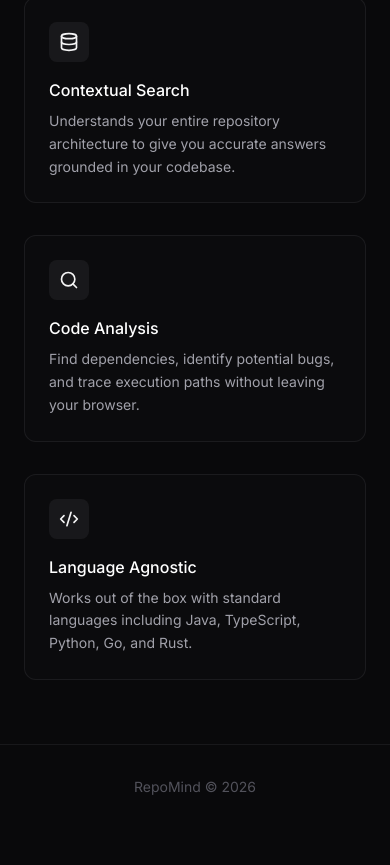
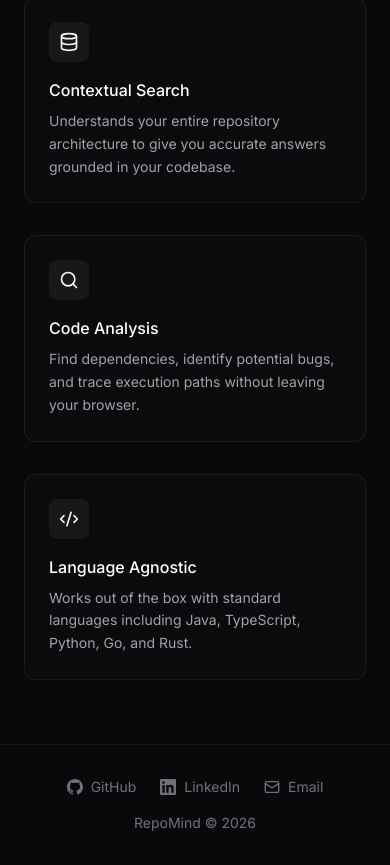
Before and after one commit to sarthak-jain03/RepoMind, a React (Vite) app in the folder frontend/: page / in a window 390 px wide. Shown: the part 615-1480 px from the top of the page. Before the commit the page ends 1444 px from the top, so only its background shows below. Built offline with nearby package versions, Linux system fonts and the light colour scheme; no server answers.

Commit message:
fixed mobile responsiveness

```diff
--- a/frontend/src/components/ChatBubble.jsx
+++ b/frontend/src/components/ChatBubble.jsx
@@ -36,7 +36,7 @@ export default function ChatBubble({ message, role, sources, timestamp }) {
       )}
 
       <div className={`flex gap-4 w-full ${isUser ? 'justify-end' : 'justify-start'}`}>
-        <div className={`max-w-[85%]`}>
+        <div className={`max-w-full md:max-w-[85%] overflow-x-auto break-words min-w-0`}>
           <div className={`
             px-5 py-3.5 text-sm leading-relaxed
             ${isUser
@@ -46,7 +46,7 @@ export default function ChatBubble({ message, role, sources, timestamp }) {
           `}>
             <div className={`prose prose-invert max-w-none prose-sm
               ${isUser ? 'prose-p:text-zinc-100' : 'prose-p:text-zinc-300'}
-              prose-pre:bg-zinc-900 prose-pre:border prose-pre:border-zinc-800
+              prose-pre:bg-zinc-900 prose-pre:border prose-pre:border-zinc-800 prose-pre:max-w-full prose-pre:overflow-x-auto
               ${!isUser && 'prose-blockquote:border-l-4 prose-blockquote:border-zinc-600 prose-blockquote:pl-4 prose-blockquote:text-zinc-400 prose-blockquote:not-italic'}
             `}>
               <ReactMarkdown
--- a/frontend/src/pages/ChatPage.jsx
+++ b/frontend/src/pages/ChatPage.jsx
@@ -17,7 +17,7 @@ export default function ChatPage() {
   const [input, setInput] = useState('');
   const [sending, setSending] = useState(false);
   const [loading, setLoading] = useState(true);
-  const [sidebarOpen, setSidebarOpen] = useState(true);
+  const [sidebarOpen, setSidebarOpen] = useState(window.innerWidth >= 768);
   const [fileTree, setFileTree] = useState([]);
 
   const messagesEndRef = useRef(null);
@@ -134,15 +134,21 @@ export default function ChatPage() {
         </div>
       </div>
 
-      <div className="flex-1 flex overflow-hidden">
+      <div className="flex-1 flex overflow-hidden relative">
         {sidebarOpen && (
-          <aside className="w-64 border-r border-zinc-900 bg-black flex-shrink-0 overflow-y-auto scrollbar-none">
-            <FileTree files={fileTree} repoName={repo?.name || 'Repository'} />
-          </aside>
+          <>
+            <div
+              className="absolute inset-0 bg-black/50 z-10 md:hidden"
+              onClick={() => setSidebarOpen(false)}
+            />
+            <aside className="absolute md:relative z-20 w-80 md:w-64 h-full border-r border-zinc-900 bg-black flex-shrink-0 overflow-y-auto scrollbar-none shadow-2xl md:shadow-none">
+              <FileTree files={fileTree} repoName={repo?.name || 'Repository'} />
+            </aside>
+          </>
         )}
 
         <div className="flex-1 flex flex-col min-w-0 bg-black">
-          <div className="flex-1 overflow-y-auto px-4 py-6 scrollbar-none">
+          <div className="flex-1 overflow-y-auto overflow-x-hidden px-4 py-6 scrollbar-none">
             {loading ? (
               <LoadingSpinner message="Loading chat..." />
             ) : messages.length === 0 ? (
@@ -196,8 +202,8 @@ export default function ChatPage() {
             )}
           </div>
 
-          <div className="p-4 bg-black pb-8">
-            <div className="max-w-3xl mx-auto flex items-end gap-3 bg-[#2f2f2f] rounded-[32px] p-2 pl-4 transition-colors">
+          <div className="p-3 md:p-4 bg-black pb-6 md:pb-8">
+            <div className="max-w-3xl mx-auto flex items-end gap-2 md:gap-3 bg-[#2f2f2f] rounded-[24px] md:rounded-[32px] p-2 pl-3 md:pl-4 transition-colors">
               <textarea
                 ref={inputRef}
                 value={input}
--- a/frontend/src/pages/LandingPage.jsx
+++ b/frontend/src/pages/LandingPage.jsx
@@ -1,12 +1,18 @@
 import { useState, useEffect } from 'react';
 import { Link } from 'react-router-dom';
 import { motion } from 'framer-motion';
-import { ArrowRight, Code2, Database, Search } from 'lucide-react';
+import { ArrowRight, Code2, Database, Search, Mail } from 'lucide-react';
 import { authService } from '../services/authService';
 
 const GitHubIcon = ({ size = 18, className = '' }) => (
   <svg width={size} height={size} viewBox="0 0 24 24" fill="currentColor" className={className}>
     <path d="M12 0c-6.626 0-12 5.373-12 12 0 5.302 3.438 9.8 8.207 11.387.599.111.793-.261.793-.577v-2.234c-3.338.726-4.033-1.416-4.033-1.416-.546-1.387-1.333-1.756-1.333-1.756-1.089-.745.083-.729.083-.729 1.205.084 1.839 1.237 1.839 1.237 1.07 1.834 2.807 1.304 3.492.997.107-.775.418-1.305.762-1.604-2.665-.305-5.467-1.334-5.467-5.931 0-1.311.469-2.381 1.236-3.221-.124-.303-.535-1.524.117-3.176 0 0 1.008-.322 3.301 1.23.957-.266 1.983-.399 3.003-.404 1.02.005 2.047.138 3.006.404 2.291-1.552 3.297-1.23 3.297-1.23.653 1.653.242 2.874.118 3.176.77.84 1.235 1.911 1.235 3.221 0 4.609-2.807 5.624-5.479 5.921.43.372.823 1.102.823 2.222v3.293c0 .319.192.694.801.576 4.765-1.589 8.199-6.086 8.199-11.386 0-6.627-5.373-12-12-12z"/>
+  </svg>
+);
+
+const LinkedInIcon = ({ size = 18, className = '' }) => (
+  <svg width={size} height={size} viewBox="0 0 24 24" fill="currentColor" className={className}>
+    <path d="M20.447 20.452h-3.554v-5.569c0-1.328-.027-3.037-1.852-3.037-1.853 0-2.136 1.445-2.136 2.939v5.667H9.351V9h3.414v1.561h.046c.477-.9 1.637-1.85 3.37-1.85 3.601 0 4.267 2.37 4.267 5.455v6.286zM5.337 7.433c-1.144 0-2.063-.926-2.063-2.065 0-1.138.92-2.063 2.063-2.063 1.14 0 2.064.925 2.064 2.063 0 1.139-.925 2.065-2.064 2.065zm1.782 13.019H3.555V9h3.564v11.452zM22.225 0H1.771C.792 0 0 .774 0 1.729v20.542C0 23.227.792 24 1.771 24h20.451C23.2 24 24 23.227 24 22.271V1.729C24 .774 23.2 0 22.222 0h.003z"/>
   </svg>
 );
 
@@ -100,7 +106,21 @@ export default function LandingPage() {
         </div>
       </main>
 
-      <footer className="py-8 text-center text-sm text-zinc-600 border-t border-zinc-900">
+      <footer className="py-8 text-center text-sm text-zinc-500 border-t border-zinc-900">
+        <div className="flex justify-center items-center gap-6 mb-4">
+          <a href="https://github.com/sarthak-jain03" target="_blank" rel="noopener noreferrer" className="flex items-center gap-2 hover:text-zinc-300 transition-colors">
+            <GitHubIcon size={16} />
+            <span>GitHub</span>
+          </a>
+          <a href="https://linkedin.com/in/sarthak-jain03" target="_blank" rel="noopener noreferrer" className="flex items-center gap-2 hover:text-zinc-300 transition-colors">
+            <LinkedInIcon size={16} />
+            <span>LinkedIn</span>
+          </a>
+          <a href="mailto:sarthak@example.com" className="flex items-center gap-2 hover:text-zinc-300 transition-colors">
+            <Mail size={16} />
+            <span>Email</span>
+          </a>
+        </div>
         <p>RepoMind © {new Date().getFullYear()}</p>
       </footer>
     </div>
```
Also changed, not shown: 1 other file (tests, documents, lock files or other folders).
